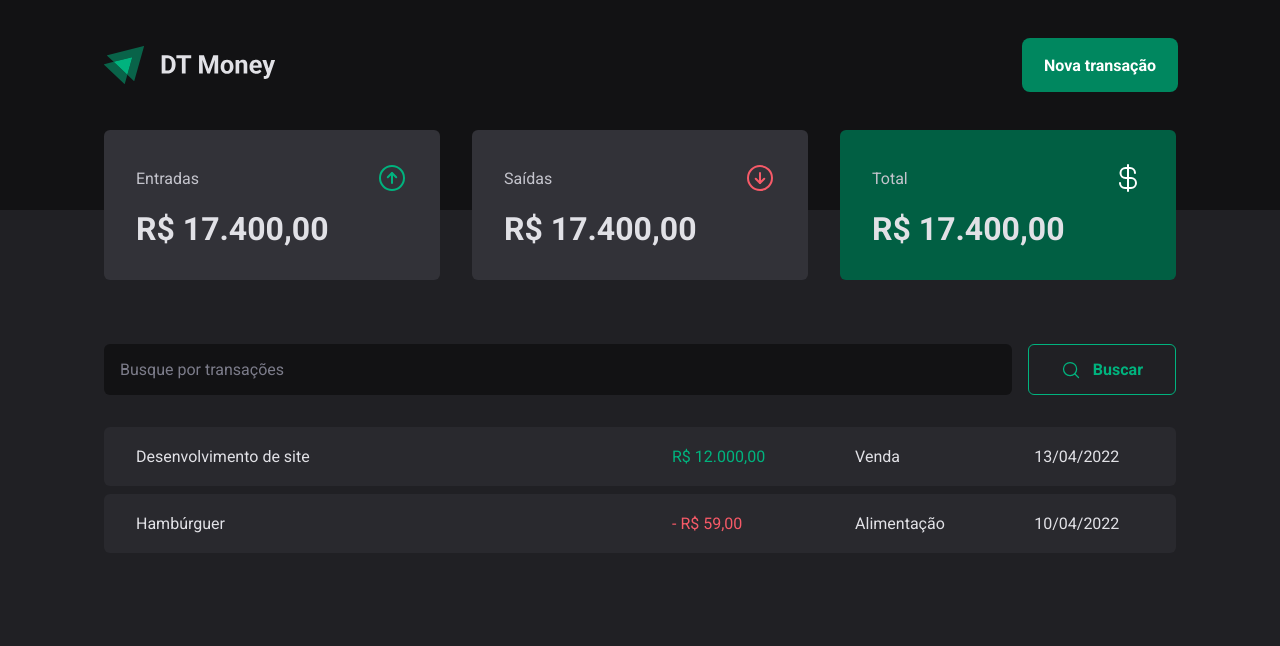
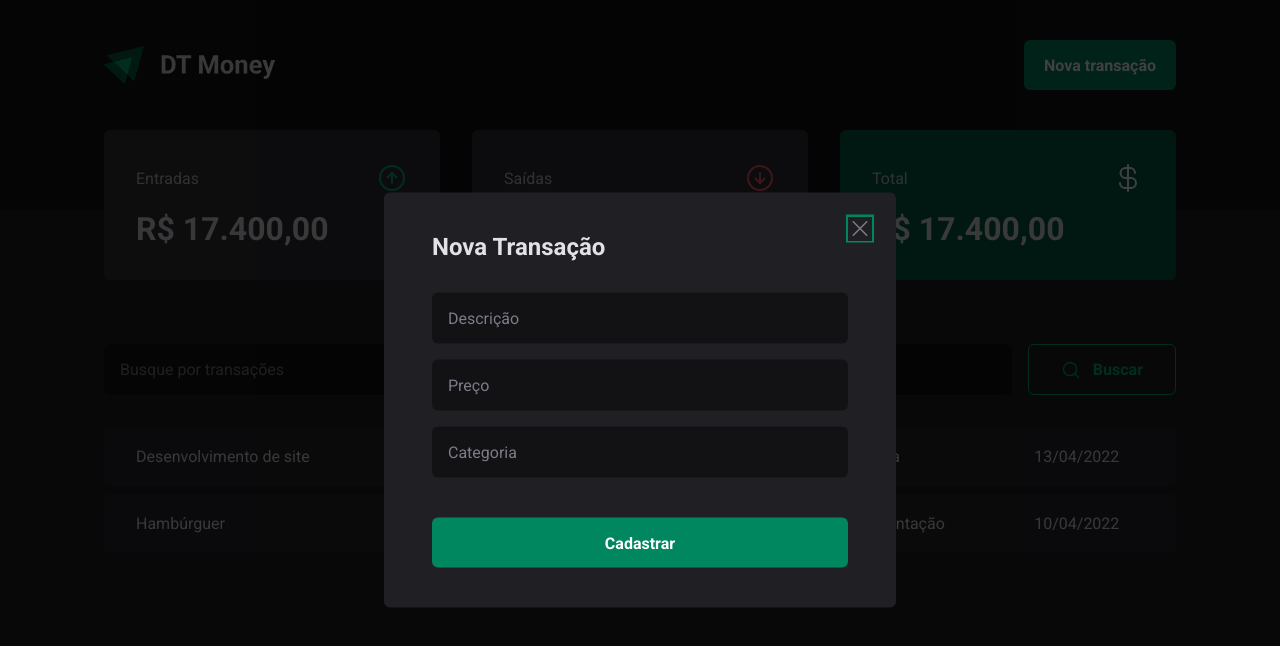
Before and after one commit to matheralvs/dt-money, a React (Vite) app: page / in a window 1280 px wide. Both pictures are taken after a click on the button "Nova transação". Shown: the top 646 px of the page. Built offline with nearby package versions, Linux system fonts and the light colour scheme.

Commit message:
feat: created the Modal component

```diff
--- a/package.json
+++ b/package.json
@@ -9,6 +9,7 @@
     "preview": "vite preview"
   },
   "dependencies": {
+    "@radix-ui/react-dialog": "^1.0.2",
     "@types/styled-components": "^5.1.26",
     "phosphor-react": "^1.4.1",
     "react": "^18.2.0",
--- a/src/components/Header/index.tsx
+++ b/src/components/Header/index.tsx
@@ -1,12 +1,20 @@
 import { HeaderContainer, HeaderContent, NewTransactionButton } from "./styles";
 import DTLogo from "../../assets/logo.svg";
+import * as Dialog from "@radix-ui/react-dialog";
+import { NewTransactionModal } from "../NewTransactionModal";
 
 export function Header() {
   return (
     <HeaderContainer>
       <HeaderContent>
         <img src={DTLogo} />
-        <NewTransactionButton>Nova transação</NewTransactionButton>
+        <Dialog.Root>
+          <Dialog.Trigger asChild>
+            <NewTransactionButton>Nova transação</NewTransactionButton>
+          </Dialog.Trigger>
+
+          <NewTransactionModal />
+        </Dialog.Root>
       </HeaderContent>
     </HeaderContainer>
   );
--- /dev/null
+++ b/src/components/NewTransactionModal/index.tsx
@@ -0,0 +1,27 @@
+import * as Dialog from "@radix-ui/react-dialog";
+import { X } from "phosphor-react";
+import { ClosedButton, Content, Overlay } from "./styles";
+
+export function NewTransactionModal() {
+  return (
+    <Dialog.Portal>
+      <Overlay />
+
+      <Content>
+        <Dialog.Title>Nova Transação</Dialog.Title>
+
+        <ClosedButton>
+          <X size={24} />
+        </ClosedButton>
+
+        <form action="">
+          <input type="text" placeholder="Descrição" required />
+          <input type="number" placeholder="Preço" required />
+          <input type="text" placeholder="Categoria" required />
+
+          <button type="submit">Cadastrar</button>
+        </form>
+      </Content>
+    </Dialog.Portal>
+  );
+}
--- /dev/null
+++ b/src/components/NewTransactionModal/styles.ts
@@ -0,0 +1,70 @@
+import styled from "styled-components";
+import * as Dialog from "@radix-ui/react-dialog";
+
+export const Overlay = styled(Dialog.Overlay)`
+  position: fixed;
+  width: 100vw;
+  height: 100vh;
+  inset: 0;
+  background-color: rgba(0, 0, 0, 75%);
+`;
+
+export const Content = styled(Dialog.Content)`
+  min-width: 32rem;
+  border-radius: 6px;
+  padding: 2.5rem 3rem;
+  background-color: ${(props) => props.theme["gray-800"]};
+
+  position: fixed;
+  top: 50%;
+  left: 50%;
+  transform: translate(-50%, -50%);
+
+  form {
+    margin-top: 2rem;
+
+    display: flex;
+    flex-direction: column;
+    gap: 1rem;
+
+    input {
+      border-radius: 6px;
+      border: 0;
+      background-color: ${(props) => props.theme["gray-900"]};
+      color: ${(props) => props.theme["gray-300"]};
+      padding: 1rem;
+
+      &::placeholder {
+        color: ${(props) => props.theme["gray-500"]};
+      }
+    }
+
+    button[type="submit"] {
+      height: 50px;
+      border: 0;
+      background-color: ${(props) => props.theme["green-500"]};
+      color: ${(props) => props.theme.white};
+      font-weight: bold;
+      padding: 0 1.25rem;
+      border-radius: 6px;
+      margin-top: 1.5rem;
+      cursor: pointer;
+      transition: background-color 0.2s ease;
+
+      &:hover {
+        background-color: ${(props) => props.theme["green-700"]};
+      }
+    }
+  }
+`;
+
+export const ClosedButton = styled(Dialog.Close)`
+  position: absolute;
+  background-color: transparent;
+  border: 0;
+  top: 1.5rem;
+  right: 1.5rem;
+  line-height: 0;
+  cursor: pointer;
+  color: ${(props) => props.theme["gray-500"]};
+`;
```
Also changed, not shown: 1 other file (tests, documents, lock files or other folders).
